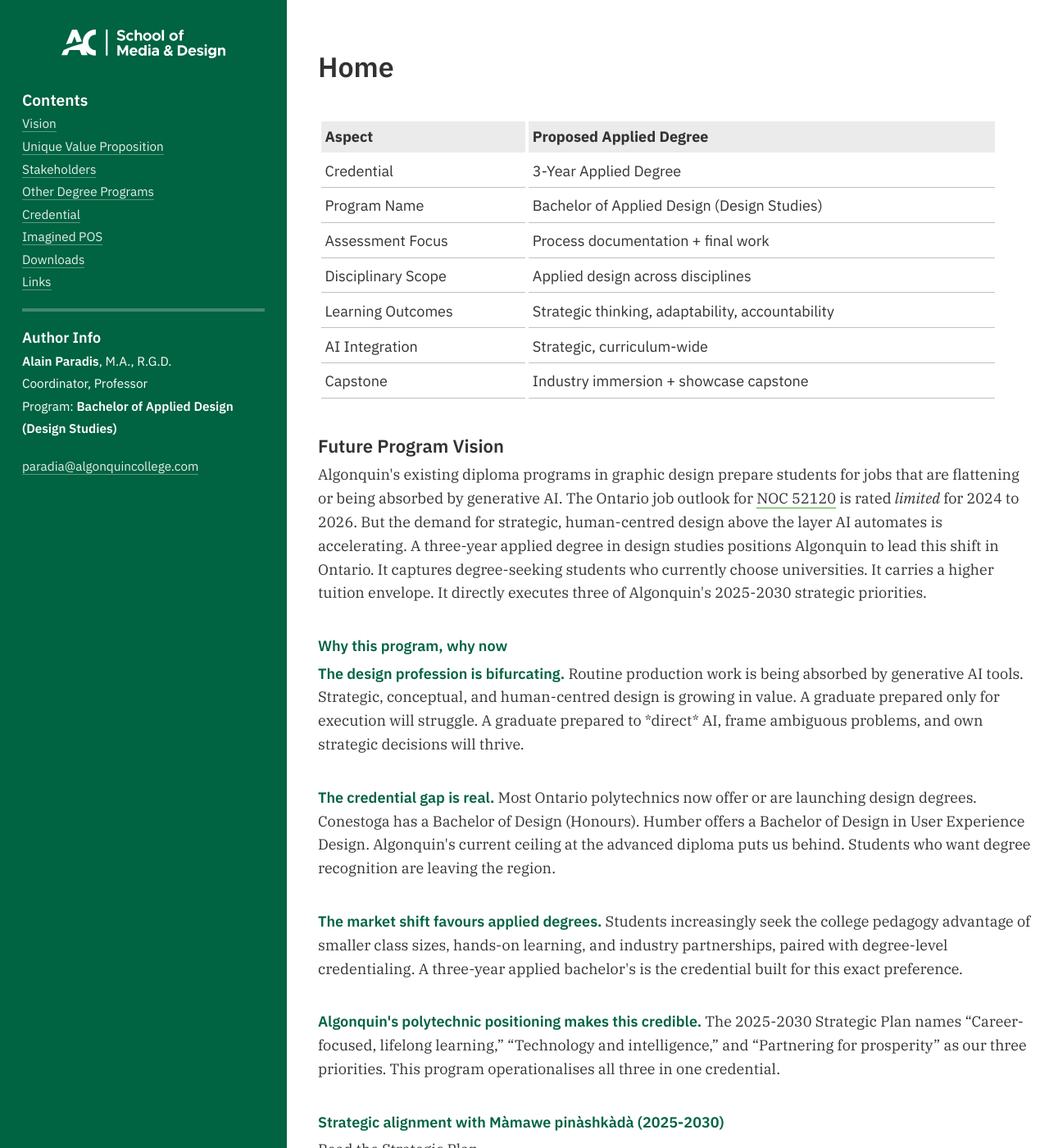
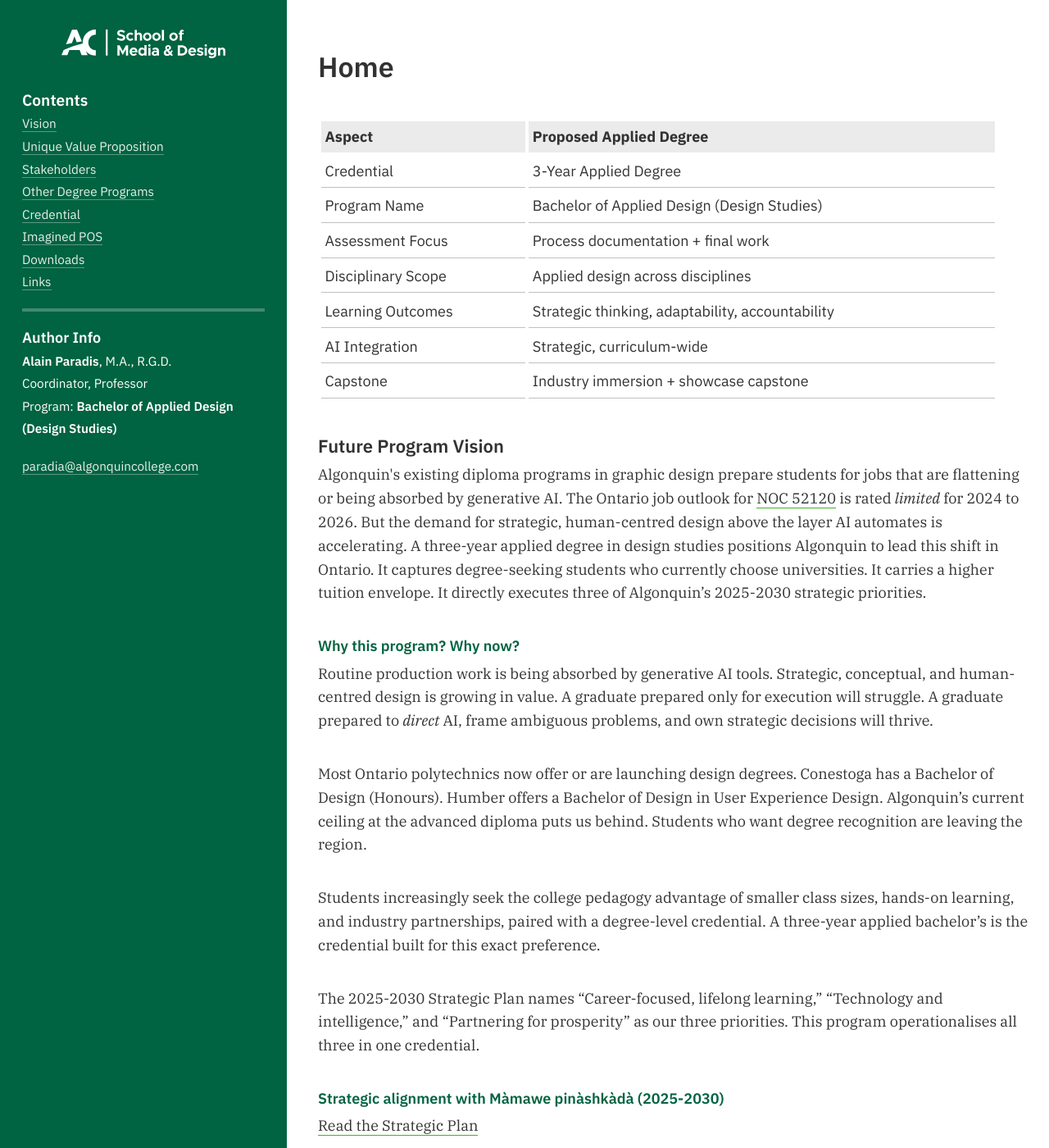
Before and after one commit to AlainParadis/program-transformation, a Jekyll site: the page built from index.md, in a window 1280 px wide and 1400 px high. Shown: the whole window at 82% size. Built offline with Jekyll 4.4.1, drawn with Linux system fonts in a browser that asks for light colours.

Commit message:
Clean up _includes/vision.html formatting
Simplify and tidy the vision include: remove redundant <span class="sans bold"> wrappers, normalize paragraph markup, convert inline emphasis to <em> for “direct”, and adjust the H5 heading punctuation to a question format. Also apply minor typographic fixes (curly apostrophes) and whitespace/indentation cleanups to improve readability and maintainability.

```diff
--- a/_includes/vision.html
+++ b/_includes/vision.html
@@ -12,23 +12,20 @@
 	<a name="vision">Future Program Vision</a>
 </h4>
 <p>
-Algonquin's existing diploma programs in graphic design prepare students for jobs that are flattening or being absorbed by generative AI. The Ontario job outlook for <a href="{{ site.data.sitewide.links[2].url }}" title="NOC 52120" target="_blank" rel="noreferrer noopener">NOC 52120</a> is rated <em>limited</em> for 2024 to 2026. But the demand for strategic, human-centred design above the layer AI automates is accelerating. A three-year applied degree in design studies positions Algonquin to lead this shift in Ontario. It captures degree-seeking students who currently choose universities. It carries a higher tuition envelope. It directly executes three of Algonquin's 2025-2030 strategic priorities.
+	Algonquin's existing diploma programs in graphic design prepare students for jobs that are flattening or being absorbed by generative AI. The Ontario job outlook for <a href="{{ site.data.sitewide.links[2].url }}" title="NOC 52120" target="_blank" rel="noreferrer noopener">NOC 52120</a> is rated <em>limited</em> for 2024 to 2026. But the demand for strategic, human-centred design above the layer AI automates is accelerating. A three-year applied degree in design studies positions Algonquin to lead this shift in Ontario. It captures degree-seeking students who currently choose universities. It carries a higher tuition envelope. It directly executes three of Algonquin’s 2025-2030 strategic priorities.
 </p>
-
-<h5>Why this program, why now</h5>
-
+<h5>
+	Why this program? Why now?
+</h5>
 <p>
-<span class="sans bold">The design profession is bifurcating.</span> Routine production work is being absorbed by generative AI tools. Strategic, conceptual, and human-centred design is growing in value. A graduate prepared only for execution will struggle. A graduate prepared to *direct* AI, frame ambiguous problems, and own strategic decisions will thrive.
+	Routine production work is being absorbed by generative AI tools. Strategic, conceptual, and human-centred design is growing in value. A graduate prepared only for execution will struggle. A graduate prepared to <em>direct</em> AI, frame ambiguous problems, and own strategic decisions will thrive.
 </p>
-
 <p>
-<span class="sans bold">The credential gap is real.</span> Most Ontario polytechnics now offer or are launching design degrees. Conestoga has a Bachelor of Design (Honours). Humber offers a Bachelor of Design in User Experience Design. Algonquin's current ceiling at the advanced diploma puts us behind. Students who want degree recognition are leaving the region.
+	Most Ontario polytechnics now offer or are launching design degrees. Conestoga has a Bachelor of Design (Honours). Humber offers a Bachelor of Design in User Experience Design. Algonquin’s current ceiling at the advanced diploma puts us behind. Students who want degree recognition are leaving the region.
 </p>
-
 <p>
-<span class="sans bold">The market shift favours applied degrees.</span> Students increasingly seek the college pedagogy advantage of smaller class sizes, hands-on learning, and industry partnerships, paired with degree-level credentialing. A three-year applied bachelor's is the credential built for this exact preference.
+	Students increasingly seek the college pedagogy advantage of smaller class sizes, hands-on learning, and industry partnerships, paired with a degree-level credential. A three-year applied bachelor’s is the credential built for this exact preference.
 </p>
-
 <p>
-<span class="sans bold">Algonquin's polytechnic positioning makes this credible.</span> The 2025-2030 Strategic Plan names “Career-focused, lifelong learning,” “Technology and intelligence,” and “Partnering for prosperity” as our three priorities. This program operationalises all three in one credential.
+	The 2025-2030 Strategic Plan names “Career-focused, lifelong learning,” “Technology and intelligence,” and “Partnering for prosperity” as our three priorities. This program operationalises all three in one credential.
 </p>
```
